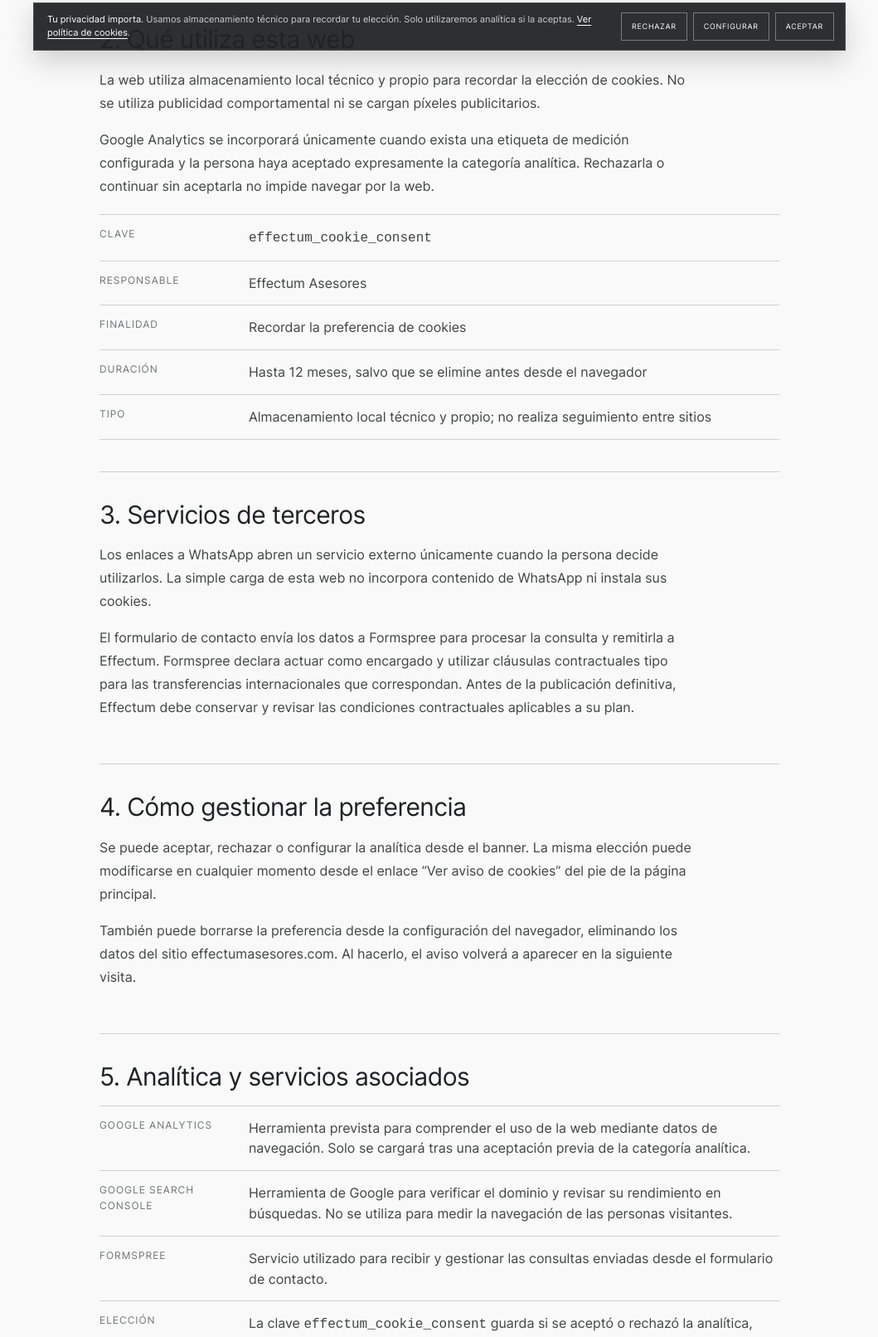
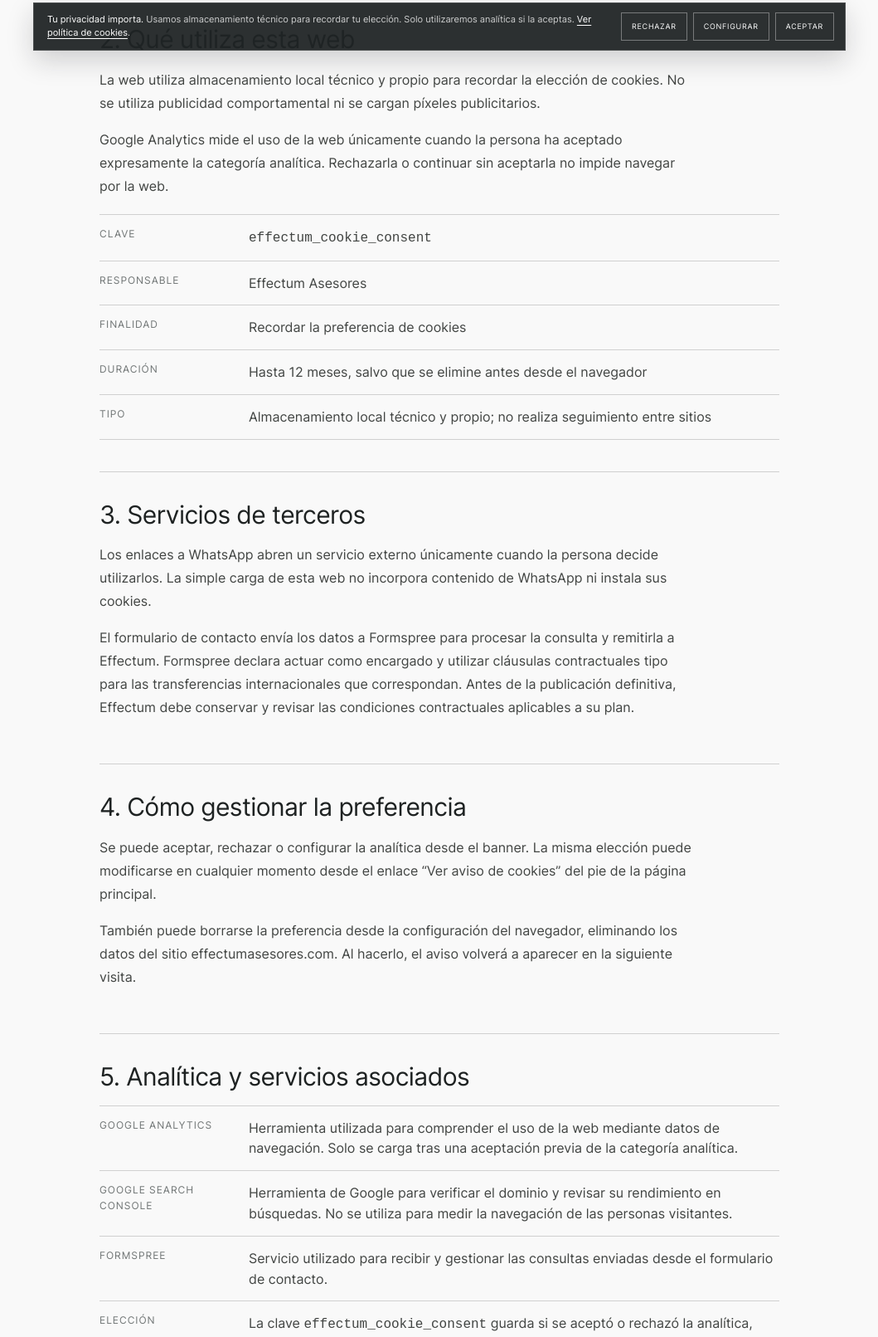
Before and after one commit to effectumasesores-ui/effectum-web, a website: page cookies.html in a window 1280 px wide. Shown: the part 729-2340 px from the top of the page at 83% size, without its empty margins (110-1169 px from the left). Drawn offline with Linux system fonts and the light colour scheme.

Commit message:
Reflejar activación consentida de Analytics

```diff
--- a/cookies.html
+++ b/cookies.html
@@ -25,7 +25,7 @@
         <section aria-labelledby="uso-actual">
           <h2 id="uso-actual">2. Qué utiliza esta web</h2>
           <p>La web utiliza almacenamiento local técnico y propio para recordar la elección de cookies. No se utiliza publicidad comportamental ni se cargan píxeles publicitarios.</p>
-          <p>Google Analytics se incorporará únicamente cuando exista una etiqueta de medición configurada y la persona haya aceptado expresamente la categoría analítica. Rechazarla o continuar sin aceptarla no impide navegar por la web.</p>
+          <p>Google Analytics mide el uso de la web únicamente cuando la persona ha aceptado expresamente la categoría analítica. Rechazarla o continuar sin aceptarla no impide navegar por la web.</p>
           <dl class="legal-data">
             <dt>Clave</dt><dd><code>effectum_cookie_consent</code></dd>
             <dt>Responsable</dt><dd>Effectum Asesores</dd>
@@ -50,7 +50,7 @@
         <section aria-labelledby="cambios-cookies">
           <h2 id="cambios-cookies">5. Analítica y servicios asociados</h2>
           <dl class="legal-data">
-            <dt>Google Analytics</dt><dd>Herramienta prevista para comprender el uso de la web mediante datos de navegación. Solo se cargará tras una aceptación previa de la categoría analítica.</dd>
+            <dt>Google Analytics</dt><dd>Herramienta utilizada para comprender el uso de la web mediante datos de navegación. Solo se carga tras una aceptación previa de la categoría analítica.</dd>
             <dt>Google Search Console</dt><dd>Herramienta de Google para verificar el dominio y revisar su rendimiento en búsquedas. No se utiliza para medir la navegación de las personas visitantes.</dd>
             <dt>Formspree</dt><dd>Servicio utilizado para recibir y gestionar las consultas enviadas desde el formulario de contacto.</dd>
             <dt>Elección</dt><dd>La clave <code>effectum_cookie_consent</code> guarda si se aceptó o rechazó la analítica, durante un máximo de 12 meses.</dd>
```
